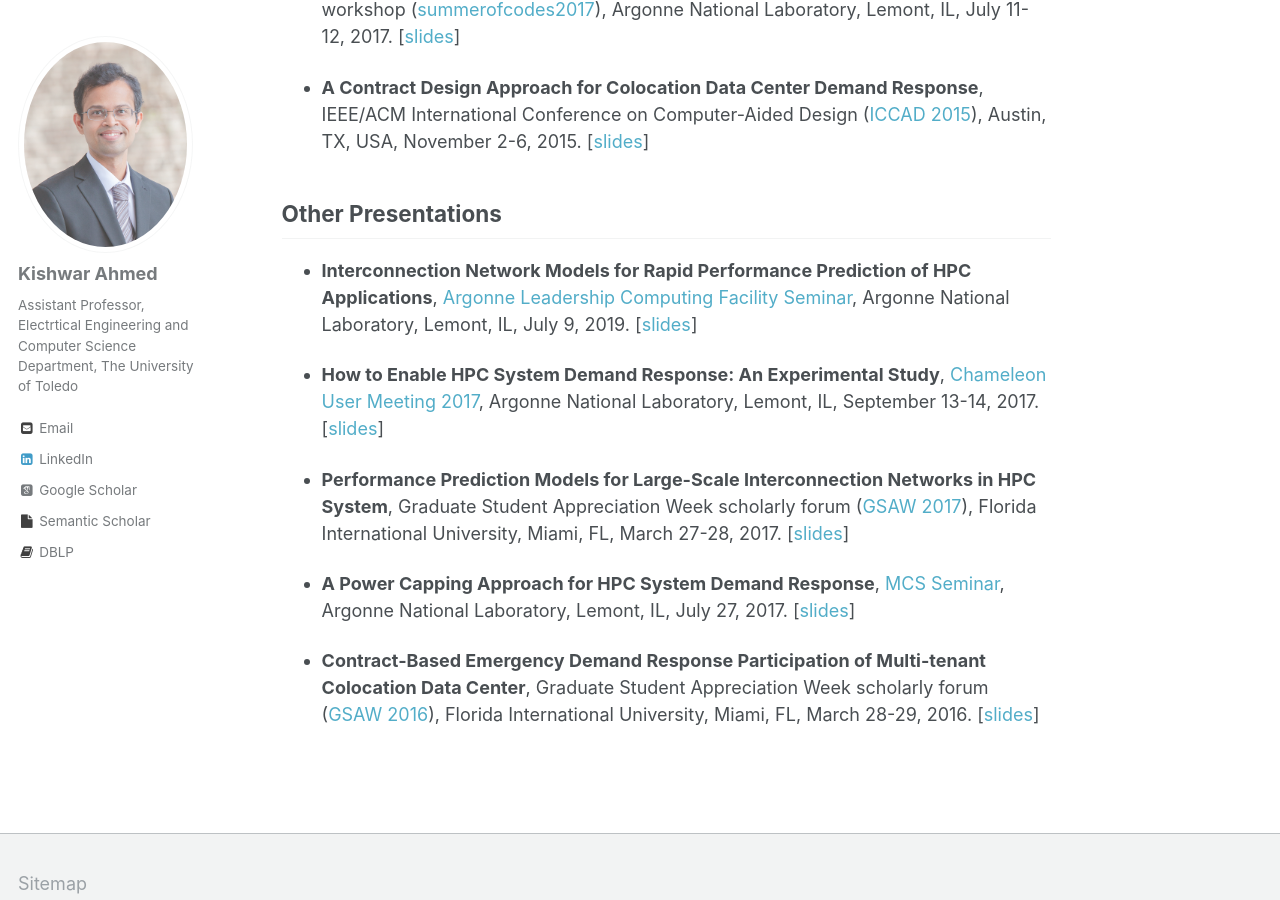
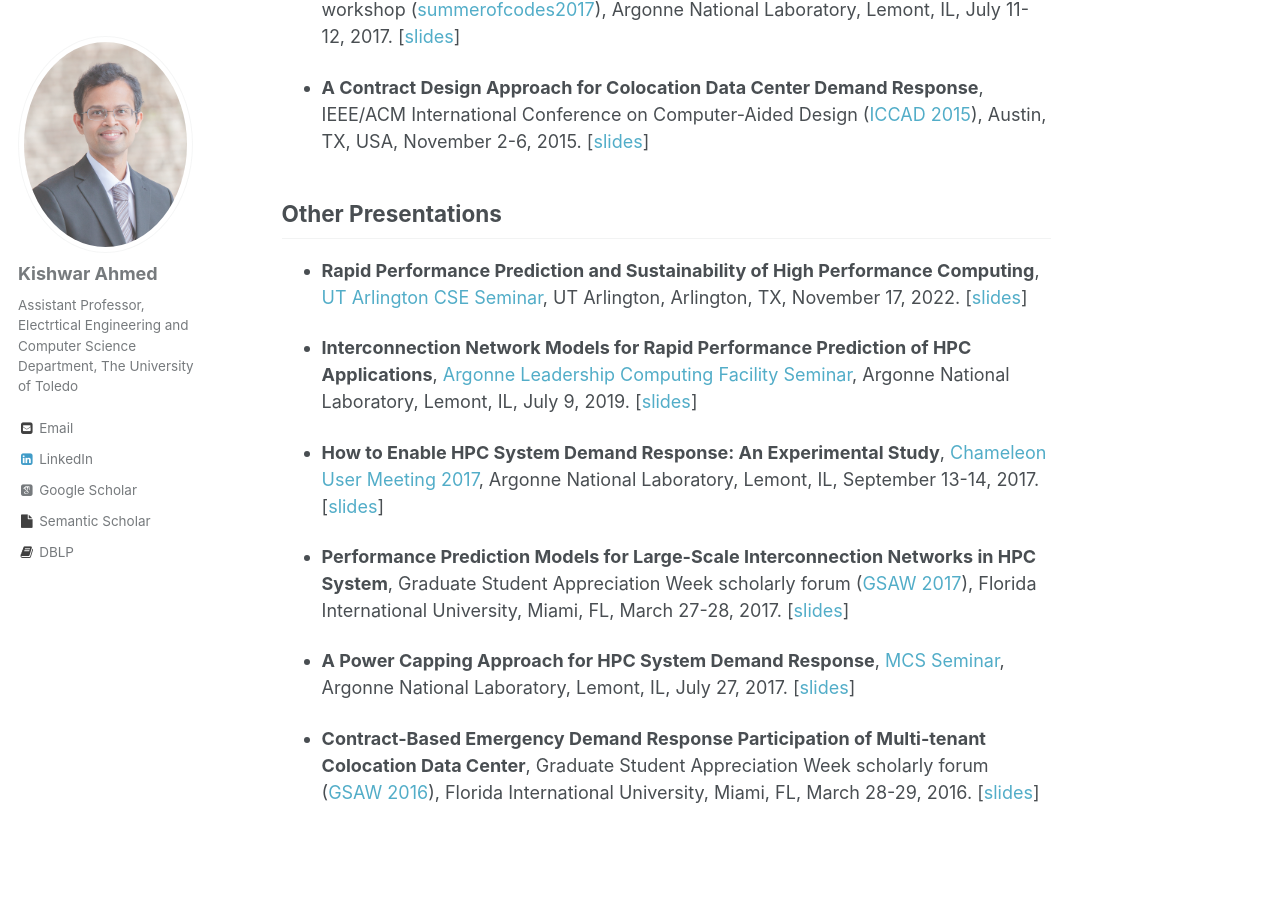
Before and after one commit to kishwarbd/kishwarbd.github.io, a Jekyll site: the page built from _pages/talks.md, in a window 1280 px wide and 900 px high, scrolled down 916 px. Built offline with Jekyll 4.4.1, drawn with Linux system fonts in a browser that asks for light colours; some web fonts are replaced.

Commit message:
Update talks.md

```diff
--- a/_pages/talks.md
+++ b/_pages/talks.md
@@ -25,6 +25,8 @@ author_profile: true
 
 ## Other Presentations
 
+* **Rapid Performance Prediction and Sustainability of High Performance Computing**, [UT Arlington CSE Seminar]([https://www.alcf.anl.gov/events](https://www.uta.edu/academics/schools-colleges/engineering/academics/departments/cse/colloquia)), UT Arlington, Arlington, TX, November 17, 2022. [[slides](https://kishwarbd.github.io/files/slides/utaSeminar22.pdf)]
+
 * **Interconnection Network Models for Rapid Performance Prediction of HPC Applications**, [Argonne Leadership Computing Facility Seminar](https://www.alcf.anl.gov/events), Argonne National Laboratory, Lemont, IL, July 9, 2019. [[slides](https://kishwarbd.github.io/files/slides/alcf-seminar19.pdf)]
 
 * **How to Enable HPC System Demand Response: An Experimental Study**, [Chameleon User Meeting 2017](https://press3.mcs.anl.gov/ccusers2017/), Argonne National Laboratory, Lemont, IL, September 13-14, 2017. [[slides](https://kishwarbd.github.io/files/slides/chameleonusermeeting17.pdf)]
```
